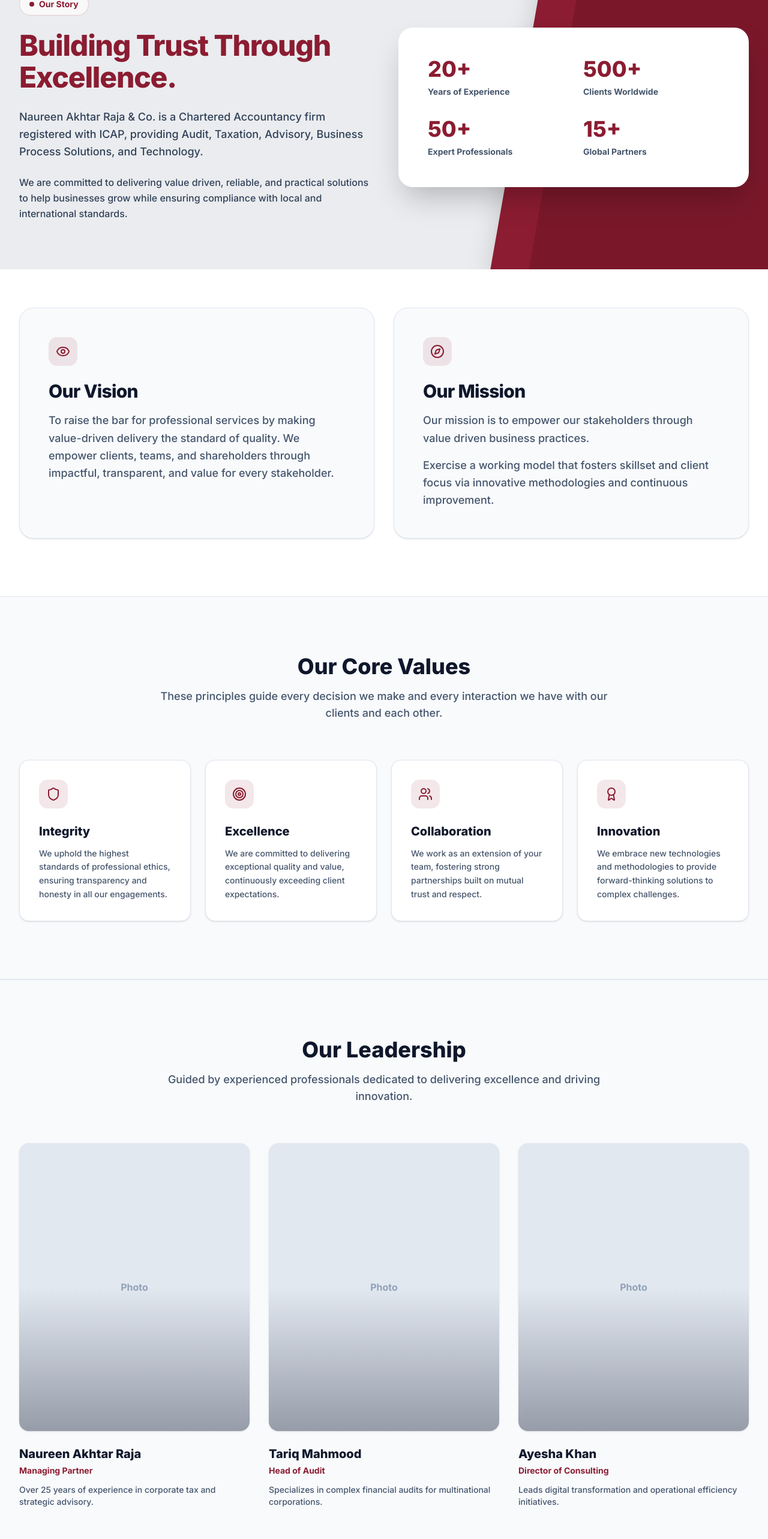
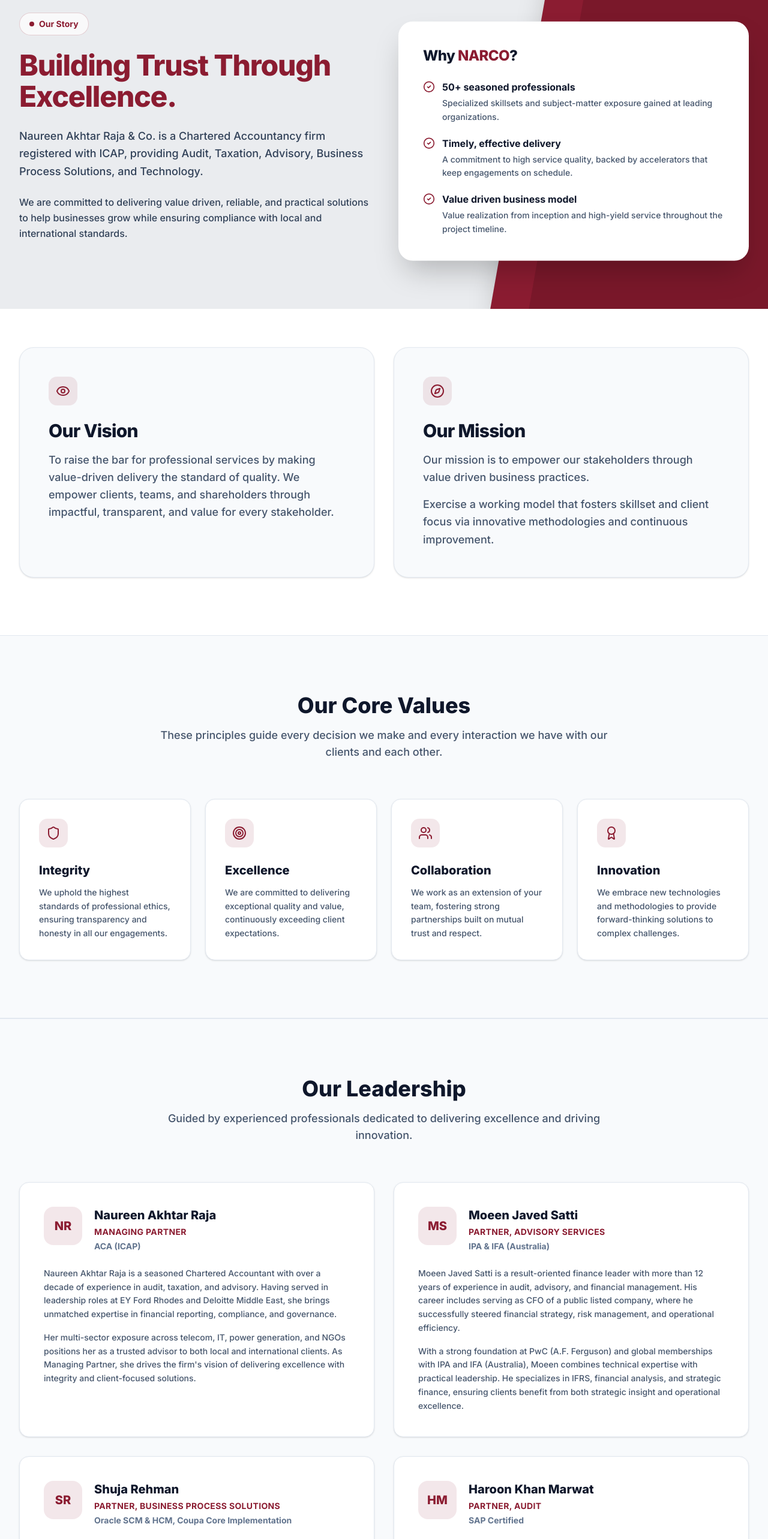
Before and after one commit to ahmerbukhari/NARajaCo, a Next.js app in the folder frontend/: page /about in a window 1280 px wide. Shown: the part 140-2706 px from the top of the page at 60% size. Built offline with nearby package versions, Linux system fonts and the light colour scheme.

Commit message:
Contact and about us page fixes

```diff
--- a/frontend/app/about/page.tsx
+++ b/frontend/app/about/page.tsx
@@ -1,6 +1,6 @@
 import React from "react";
 import Link from "next/link";
-import { Shield, Target, Users, Award, ArrowRight, Eye, Compass } from "lucide-react";
+import { Shield, Target, Users, Award, ArrowRight, Eye, Compass, CheckCircle2 } from "lucide-react";
 import PageHero from "@/components/PageHero";
 
 export const metadata = {
@@ -32,30 +32,82 @@
     }
   ];
 
+  const leaders = [
+    {
+      name: "Naureen Akhtar Raja",
+      role: "Managing Partner",
+      credentials: "ACA (ICAP)",
+      initials: "NR",
+      bio: [
+        "Naureen Akhtar Raja is a seasoned Chartered Accountant with over a decade of experience in audit, taxation, and advisory. Having served in leadership roles at EY Ford Rhodes and Deloitte Middle East, she brings unmatched expertise in financial reporting, compliance, and governance.",
+        "Her multi-sector exposure across telecom, IT, power generation, and NGOs positions her as a trusted advisor to both local and international clients. As Managing Partner, she drives the firm's vision of delivering excellence with integrity and client-focused solutions."
+      ]
+    },
+    {
+      name: "Moeen Javed Satti",
+      role: "Partner, Advisory Services",
+      credentials: "IPA & IFA (Australia)",
+      initials: "MS",
+      bio: [
+        "Moeen Javed Satti is a result-oriented finance leader with more than 12 years of experience in audit, advisory, and financial management. His career includes serving as CFO of a public listed company, where he successfully steered financial strategy, risk management, and operational efficiency.",
+        "With a strong foundation at PwC (A.F. Ferguson) and global memberships with IPA and IFA (Australia), Moeen combines technical expertise with practical leadership. He specializes in IFRS, financial analysis, and strategic finance, ensuring clients benefit from both strategic insight and operational excellence."
+      ]
+    },
+    {
+      name: "Shuja Rehman",
+      role: "Partner, Business Process Solutions",
+      credentials: "Oracle SCM & HCM, Coupa Core Implementation",
+      initials: "SR",
+      bio: [
+        "Shuja Rehman is an accomplished ERP and business process specialist with extensive experience in digitalization, automation and process improvement initiatives. His career spans leading roles at Deloitte Middle East, PwC (A.F. Ferguson), Telenor Group, and Tawal Telecom, where he spearheaded automation and process improvement initiatives for global clients.",
+        "Certified in Oracle SCM & HCM and Coupa Core Implementation, he has successfully delivered ERP solutions for industry leaders such as AstraZeneca, Tawal, Telenor and other key players in medicine and health, technology, FMCG and financial sectors. Shuja's expertise lies in bridging technology with business strategy, enabling organizations to achieve efficiency and sustainable growth."
+      ]
+    },
+    {
+      name: "Haroon Khan Marwat",
+      role: "Partner, Audit",
+      credentials: "SAP Certified",
+      initials: "HM",
+      bio: [
+        "Haroon Marwat brings decades of experience in audit and financial consulting, with a strong foundation in SAP-certified systems and international audit practices. His career spans roles with KPMG and Tophat Consulting, where he led complex audit engagements across sectors.",
+        "Currently serving as Finance Director for Seasons Environmental Consulting, Haroon combines strategic insight with hands-on expertise in governance, compliance, and financial controls. His leadership strengthens the firm's assurance capabilities and commitment to delivering transparent, high-impact audit solutions."
+      ]
+    }
+  ];
+
   return (
     <div className="min-h-screen bg-white pb-24">
       {/* Hero Section - matching the homepage hero theme */}
       <PageHero
         aside={
-          <div className="bg-white border border-white/50 rounded-3xl p-8 md:p-12 shadow-2xl">
-            <div className="grid grid-cols-2 gap-8">
-              <div>
-                <div className="text-4xl font-extrabold text-[#8B1C31] mb-2">20+</div>
-                <div className="text-sm font-bold text-slate-600">Years of Experience</div>
-              </div>
-              <div>
-                <div className="text-4xl font-extrabold text-[#8B1C31] mb-2">500+</div>
-                <div className="text-sm font-bold text-slate-600">Clients Worldwide</div>
-              </div>
-              <div>
-                <div className="text-4xl font-extrabold text-[#8B1C31] mb-2">50+</div>
-                <div className="text-sm font-bold text-slate-600">Expert Professionals</div>
-              </div>
-              <div>
-                <div className="text-4xl font-extrabold text-[#8B1C31] mb-2">15+</div>
-                <div className="text-sm font-bold text-slate-600">Global Partners</div>
-              </div>
-            </div>
+          <div className="bg-white border border-white/50 rounded-3xl p-8 md:p-10 shadow-2xl lg:mt-12 animate-[float_6s_ease-in-out_infinite]">
+            <h2 className="text-2xl font-extrabold text-slate-900 mb-6 tracking-tight">
+              Why <span className="text-[#8B1C31]">NARCO</span>?
+            </h2>
+            <ul className="space-y-5">
+              {[
+                {
+                  title: "50+ seasoned professionals",
+                  description: "Specialized skillsets and subject-matter exposure gained at leading organizations."
+                },
+                {
+                  title: "Timely, effective delivery",
+                  description: "A commitment to high service quality, backed by accelerators that keep engagements on schedule."
+                },
+                {
+                  title: "Value driven business model",
+                  description: "Value realization from inception and high-yield service throughout the project timeline."
+                }
+              ].map((point, index) => (
+                <li key={index} className="flex items-start gap-3">
+                  <CheckCircle2 className="w-5 h-5 text-[#8B1C31] shrink-0 mt-0.5" />
+                  <div>
+                    <div className="text-slate-900 font-bold">{point.title}</div>
+                    <p className="text-slate-600 text-sm font-medium leading-relaxed mt-1">{point.description}</p>
+                  </div>
+                </li>
+              ))}
+            </ul>
           </div>
         }
       >
@@ -138,23 +190,33 @@
             </p>
           </div>
 
-          <div className="grid grid-cols-1 md:grid-cols-3 gap-8">
-            {[
-              { name: "Naureen Akhtar Raja", role: "Managing Partner", desc: "Over 25 years of experience in corporate tax and strategic advisory." },
-              { name: "Tariq Mahmood", role: "Head of Audit", desc: "Specializes in complex financial audits for multinational corporations." },
-              { name: "Ayesha Khan", role: "Director of Consulting", desc: "Leads digital transformation and operational efficiency initiatives." }
-            ].map((leader, index) => (
-              <div key={index} className="group">
-                <div className="aspect-[4/5] rounded-2xl bg-slate-200 mb-6 overflow-hidden relative shadow-sm">
-                  {/* Placeholder for team member photo */}
-                  <div className="absolute inset-0 flex items-center justify-center text-slate-400 font-bold">
-                    Photo
+          <div className="grid grid-cols-1 lg:grid-cols-2 gap-8">
+            {leaders.map((leader, index) => (
+              <div
+                key={index}
+                className="group bg-white border border-slate-200 rounded-2xl p-8 md:p-10 shadow-sm hover:shadow-md transition-shadow"
+              >
+                <div className="flex items-start gap-5 mb-6">
+                  <div className="w-16 h-16 shrink-0 rounded-2xl bg-[#8B1C31]/10 flex items-center justify-center">
+                    <span className="text-xl font-extrabold text-[#8B1C31]">{leader.initials}</span>
                   </div>
-                  <div className="absolute inset-0 bg-gradient-to-t from-slate-900/60 via-transparent to-transparent opacity-60"></div>
+                  <div>
+                    <h3 className="text-xl font-extrabold text-slate-900 mb-1 group-hover:text-[#8B1C31] transition-colors">
+                      {leader.name}
+                    </h3>
+                    <div className="text-[#8B1C31] text-sm font-bold uppercase tracking-wide">{leader.role}</div>
+                    {leader.credentials ? (
+                      <div className="text-slate-500 text-sm font-bold mt-1">{leader.credentials}</div>
+                    ) : null}
+                  </div>
                 </div>
-                <h3 className="text-xl font-extrabold text-slate-900 mb-1 group-hover:text-[#8B1C31] transition-colors">{leader.name}</h3>
-                <div className="text-[#8B1C31] text-sm font-bold mb-3">{leader.role}</div>
-                <p className="text-slate-600 text-sm font-medium">{leader.desc}</p>
+                <div className="space-y-4">
+                  {leader.bio.map((paragraph, i) => (
+                    <p key={i} className="text-slate-600 text-sm leading-relaxed font-medium">
+                      {paragraph}
+                    </p>
+                  ))}
+                </div>
               </div>
             ))}
           </div>
--- a/frontend/app/globals.css
+++ b/frontend/app/globals.css
@@ -120,3 +120,15 @@
     @apply bg-background text-foreground;
   }
 }
+
+/* Gentle fixed-distance float for hero cards. Tailwind's `bounce` translates by
+   a percentage of element height, which overshoots on tall cards. */
+@keyframes float {
+  0%,
+  100% {
+    transform: translateY(0);
+  }
+  50% {
+    transform: translateY(-10px);
+  }
+}
--- a/frontend/components/Footer.tsx
+++ b/frontend/components/Footer.tsx
@@ -62,15 +62,31 @@
             <ul className="flex flex-col gap-4">
               <li className="flex items-start gap-3">
                 <MapPin className="w-5 h-5 text-white/90 shrink-0 mt-0.5" />
-                <span className="text-white/70 text-sm font-medium">123 Corporate Avenue, Business District, City, Country</span>
+                <span className="text-white/70 text-sm font-medium">
+                  Office # 19, 2nd Floor, Huzaifa Centre, I-8 Markaz, Islamabad.
+                </span>
               </li>
-              <li className="flex items-center gap-3">
-                <Phone className="w-5 h-5 text-white/90 shrink-0" />
-                <span className="text-white/70 text-sm font-medium">+1 (555) 123-4567</span>
+              <li className="flex items-start gap-3">
+                <MapPin className="w-5 h-5 text-white/90 shrink-0 mt-0.5" />
+                <span className="text-white/70 text-sm font-medium">
+                  Office # 202, Ground Floor, Niazi Plaza, Board Bazar, Peshawar.
+                </span>
               </li>
-              <li className="flex items-center gap-3">
-                <Mail className="w-5 h-5 text-white/90 shrink-0" />
-                <span className="text-white/70 text-sm font-medium">contact@narco.com</span>
+              <li className="flex items-start gap-3">
+                <Phone className="w-5 h-5 text-white/90 shrink-0 mt-0.5" />
+                <span className="text-white/70 text-sm font-medium">
+                  <a href="tel:+923425058621" className="hover:text-white transition-colors">+92 342 505 8621</a>
+                  <br />
+                  <a href="tel:+923455919859" className="hover:text-white transition-colors">+92 345 591 9859</a>
+                </span>
+              </li>
+              <li className="flex items-start gap-3">
+                <Mail className="w-5 h-5 text-white/90 shrink-0 mt-0.5" />
+                <span className="text-white/70 text-sm font-medium break-all">
+                  <a href="mailto:naureen.akhtar1957@gmail.com" className="hover:text-white transition-colors">naureen.akhtar1957@gmail.com</a>
+                  <br />
+                  <a href="mailto:moeensatti6@gmail.com" className="hover:text-white transition-colors">moeensatti6@gmail.com</a>
+                </span>
               </li>
             </ul>
           </div>
```
Also changed, not shown: frontend/app/contact/page.tsx (+26 -26 lines).
